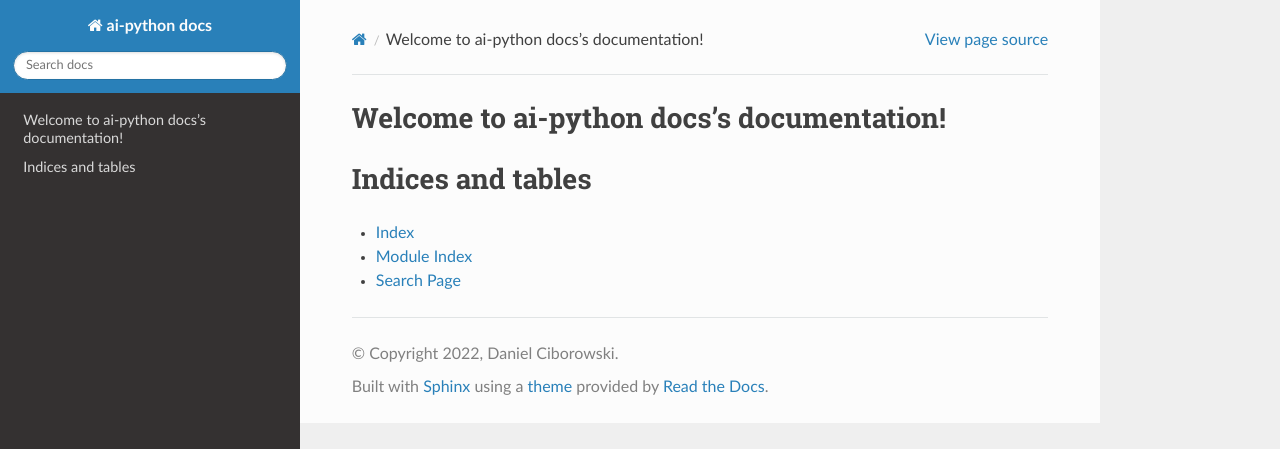
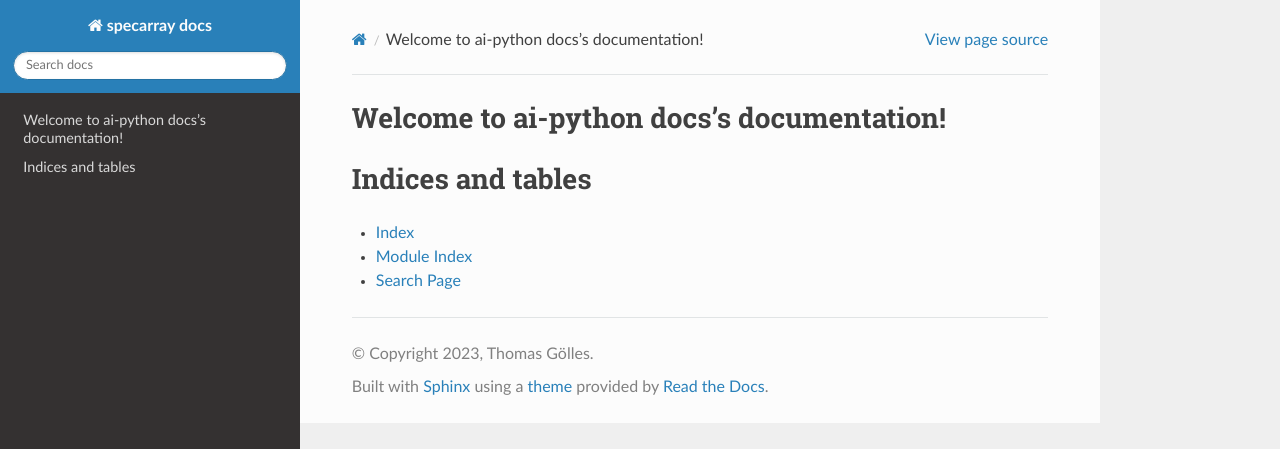
Before and after one commit to tgoelles/specarray, a Sphinx documentation site: the page built from docs/index.rst, in a window 1280 px wide. Shown: the top 449 px of the page. Built offline with Sphinx 7.4.7 and the Read the Docs theme 2.0.0, drawn with Linux system fonts in a browser that asks for light colours.

Commit message:
Update conf.py

```diff
--- a/docs/conf.py
+++ b/docs/conf.py
@@ -18,9 +18,9 @@ sys.path.insert(0, os.path.abspath("../src/"))
 
 # -- Project information -----------------------------------------------------
 
-project = "ai-python docs"
-copyright = "2022, Daniel Ciborowski"
-author = "Daniel Ciborowski"
+project = "specarray docs"
+copyright = "2023, Thomas Gölles"
+author = "Thomas Gölles"
 
 # The full version, including alpha/beta/rc tags
 release = "0.1.0"
```
